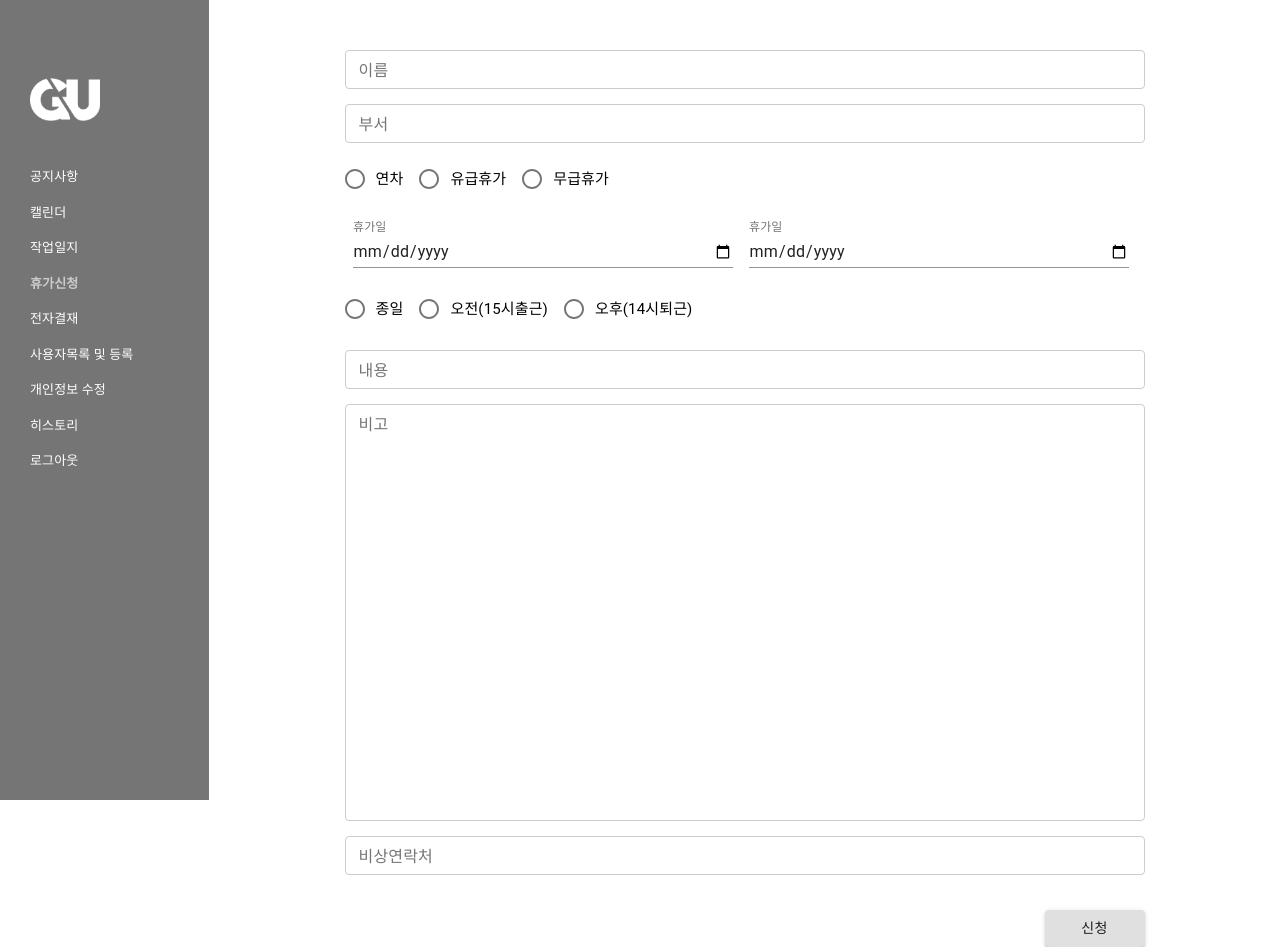
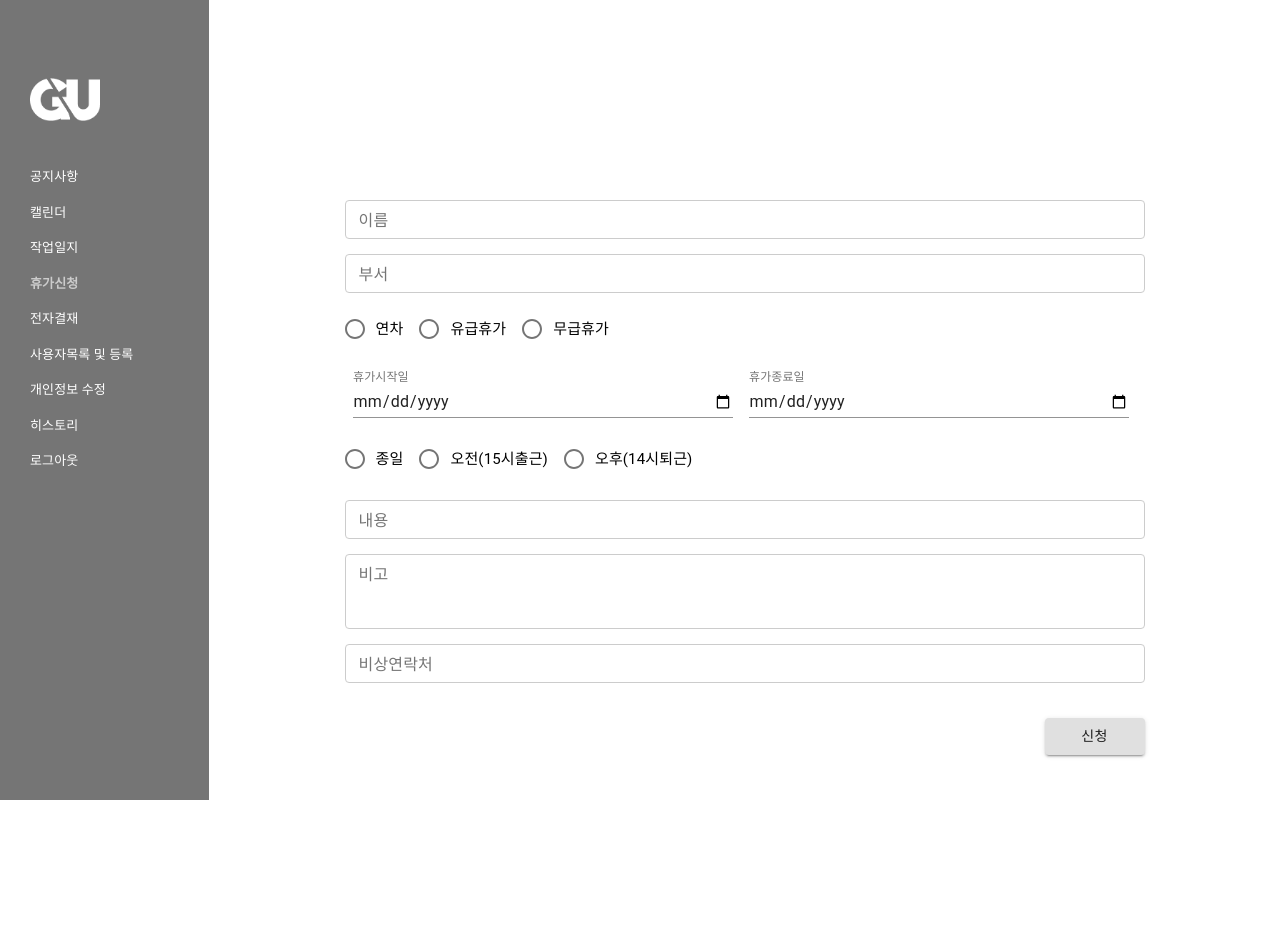
Before and after one commit to eunah3693/p_managementReact, a React (Create React App) app: page /offDetail in a window 1280 px wide. After the commit the page ends 800 px from the top, so only its background shows below. Built offline with nearby package versions, Linux system fonts and the light colour scheme.

Commit message:
휴가신청 padding

```diff
--- a/src/pages/OffDetail.js
+++ b/src/pages/OffDetail.js
@@ -17,7 +17,7 @@ const useStyles = makeStyles((theme) => ({
         display:"flex",
         alignItems:"center",
         flexDirection:"column",
-        paddingTop:"50px"
+        paddingTop:"200px"
     },
     radioBox:{
         width:"800px",
@@ -103,17 +103,17 @@ function OffDetail(){
                 <RadioBox radioData={radioData1} radioValue={data.type} handleChangeRadio={(e)=>{changeValue(e,"type")}} ></RadioBox>
             </div>
             <div className={classes.radioBox}>
-                <Datepicker label="휴가일" width="380px" selectedDate={data.offStart} handleDateChange={(e)=>{changeValue(e,"offStart")}}></Datepicker>
-                <Datepicker label="휴가일" width="380px" selectedDate={data.offEnd} handleDateChange={(e)=>{changeValue(e,"offEnd")}}></Datepicker>
+                <Datepicker label="휴가시작일" width="380px" selectedDate={data.offStart} handleDateChange={(e)=>{changeValue(e,"offStart")}}></Datepicker>
+                <Datepicker label="휴가종료일" width="380px" selectedDate={data.offEnd} handleDateChange={(e)=>{changeValue(e,"offEnd")}}></Datepicker>
             </div>
             <div className={classes.radioBox}>
                 <RadioBox radioData={radioData2} radioValue={data.offTime} handleChangeRadio={(e)=>{changeValue(e,"offTime")}} ></RadioBox>
             </div>
             <div className={classes.inputBox}>
-                <InputBox width="800px" multiline={false} rows={1} label="내용" inputValue={data.content} changeValue={(e)=>{changeValue(e,"content")}} ></InputBox>
+                <InputBox width="800px" multiline={false} rows={5} label="내용" inputValue={data.content} changeValue={(e)=>{changeValue(e,"content")}} ></InputBox>
             </div>
             <div className={classes.inputBox}>
-                <InputBox width="800px" multiline={true} rows={20}  label="비고" inputValue={data.extra} changeValue={(e)=>{changeValue(e,"extra")}}></InputBox>
+                <InputBox width="800px" multiline={true} rows={2}  label="비고" inputValue={data.extra} changeValue={(e)=>{changeValue(e,"extra")}}></InputBox>
             </div>
             <div className={classes.inputBox}>
                 <InputBox width="800px" multiline={false} rows={1}  label="비상연락처" inputValue={data.phone} changeValue={(e)=>{changeValue(e,"phone")}}></InputBox>
```
